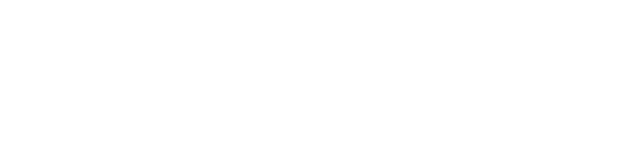
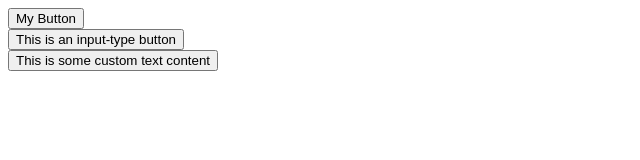
Before and after one commit to jrmykolyn/test.js.web-components.misc, a website: page src/index.html in a window 1280 px wide. Shown: the whole page, without its empty margins (0-640 px from the left). Drawn offline with Linux system fonts and the light colour scheme.

Commit message:
Add Button component examples

```diff
--- a/src/index.html
+++ b/src/index.html
@@ -5,7 +5,17 @@
   </head>
   <body>
     <!-- Define boilerplate document. -->
-    <section id="container"></section>
+    <section id="container">
+      <my-button></my-button>
+      <my-button>
+        <div slot="content">
+          <input type="button" value="This is an input-type button" />
+        </div>
+      </my-button>
+      <my-button>
+        <span slot="inner">This is some custom text content</span>
+      </my-button>
+    </section>
 
     <!-- Import UI components. -->
     <script src="js/components/button.js"></script>
```
